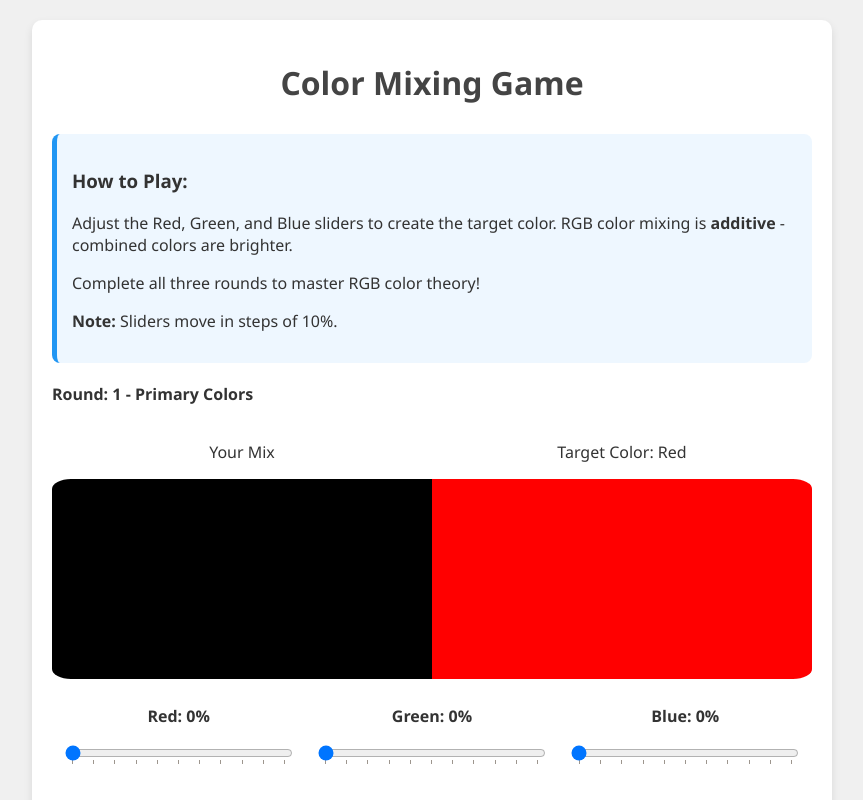
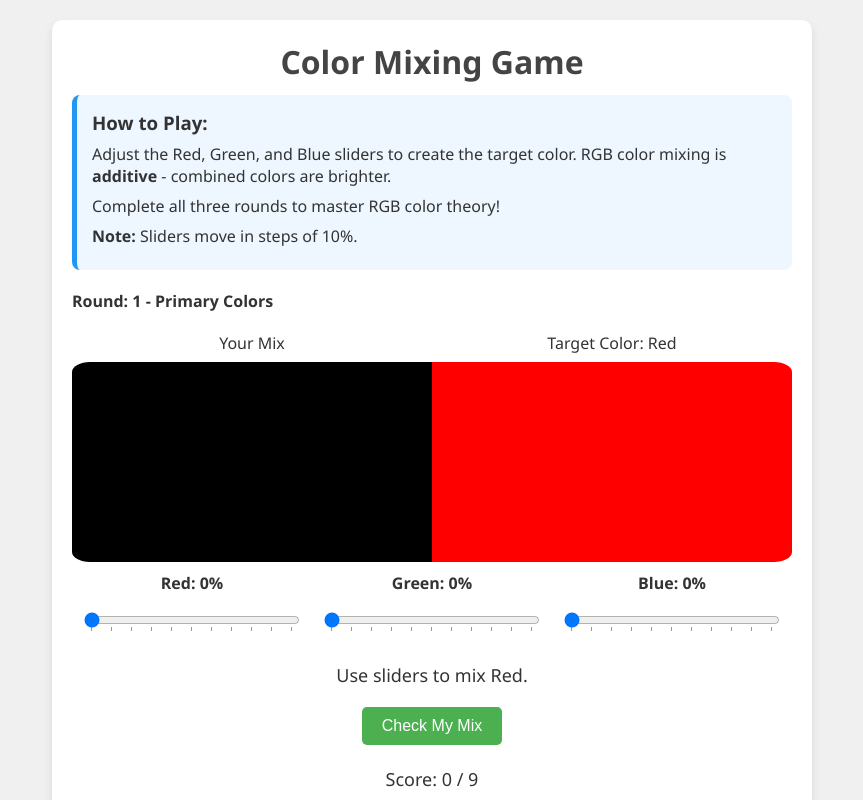
Before and after one commit to badaboot/tiny-projects, a plain HTML site: page color-mixing/index.html in a window 1280 px wide. Shown: the top 800 px of the page, without its empty margins (208-1071 px from the left). Drawn offline with Linux system fonts and the light colour scheme.

Commit message:
css changes

```diff
--- a/color-mixing/style.css
+++ b/color-mixing/style.css
@@ -7,6 +7,12 @@ body {
     color: #333;
 }
 
+* {
+    box-sizing: border-box;
+    margin: 0;
+    padding: 0;
+}
+
 .hide {
     display: none;
 }
@@ -14,7 +20,13 @@ body {
 h1 {
     color: #444;
     text-align: center;
-    margin-bottom: 30px;
+    margin-bottom: 12px;
+}
+
+h3,
+p {
+    margin-bottom: 8px;
+
 }
 
 .container {
@@ -28,7 +40,7 @@ h1 {
     display: flex;
     flex-direction: column;
     align-items: center;
-    margin-bottom: 20px;
+    margin-bottom: 12px;
 }
 
 .game-area>div {
@@ -39,7 +51,7 @@ h1 {
 
 .color-area {
     width: 50%;
-    height: 280px;
+    height: 240px;
 }
 
 #user-color {
@@ -56,10 +68,7 @@ h1 {
 }
 
 .color-controls {
-    display: flex;
-    justify-content: space-around;
-    width: 100%;
-    margin-bottom: 30px;
+    margin-bottom: 12px;
 }
 
 .color-slider-container {
@@ -108,7 +117,6 @@ button:disabled {
 
 .message {
     text-align: center;
-    min-height: 50px;
     margin: 10px 0;
     font-size: 18px;
 }
```
